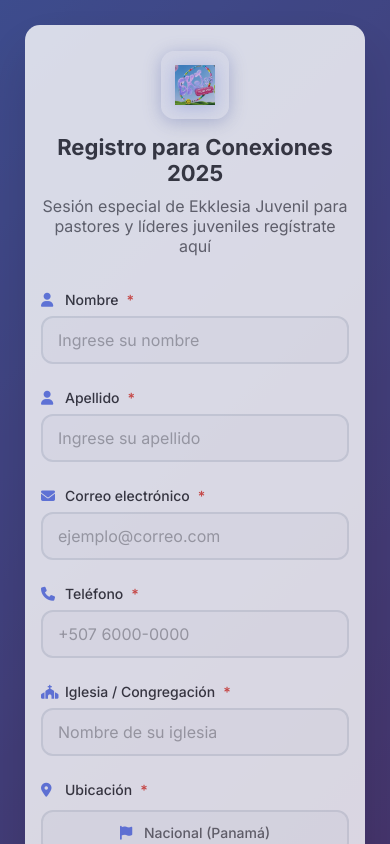
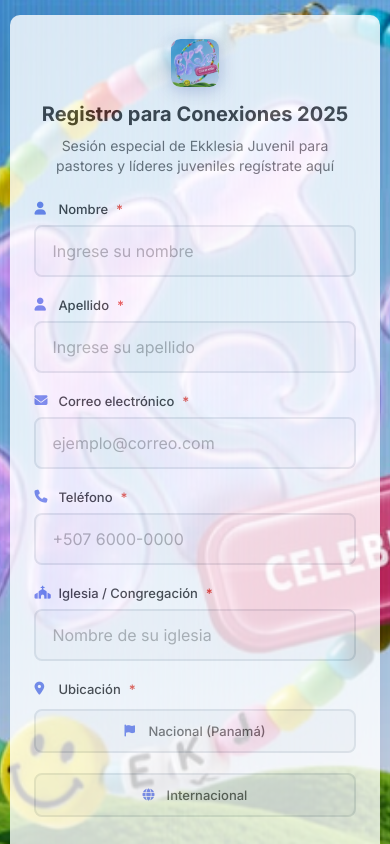
Before and after one commit to Conexiones2025/Conexiones2025, a plain HTML site: page index.html in a window 390 px wide. Shown: the top 844 px of the page. Drawn offline with Linux system fonts and the light colour scheme.

Commit message:
Update style.css

```diff
--- a/style.css
+++ b/style.css
@@ -11,6 +11,10 @@ body {
   min-height: 100vh;
   position: relative;
   overflow-x: hidden;
+  /* Mejora el rendering en móviles */
+  -webkit-font-smoothing: antialiased;
+  -moz-osx-font-smoothing: grayscale;
+  text-rendering: optimizeLegibility;
 }
 
 .background {
@@ -19,15 +23,22 @@ body {
   left: 0;
   width: 100vw;
   height: 100vh;
+  background-image: url('pictures/Conexiones\ 2025.png');
+  background-size: cover;
+  background-position: center center;
+  background-repeat: no-repeat;
+  image-rendering: auto;
+  background-attachment: fixed;
+  z-index: -1;
+  /* Optimización para móviles */
+  will-change: transform;
+}
 
-  background-image: url('fondo.jpg'); /* Cambia por el nombre de tu imagen */
-  background-size: cover;             /* Escala para cubrir sin deformar */
-  background-position: center center; /* Centra la imagen */
-  background-repeat: no-repeat;       /* No se repite */
-  image-rendering: auto;              /* Mantiene la calidad nativa */
-  background-attachment: fixed;       /* Opcional: hace que el fondo no se mueva al hacer scroll */
-
-  z-index: -1;
+/* Desactivar background-attachment en móviles para mejor performance */
+@media (max-width: 768px) {
+  .background {
+    background-attachment: scroll;
+  }
 }
 
 .overlay {
@@ -55,20 +66,22 @@ body {
   display: flex;
   align-items: center;
   justify-content: center;
-  padding: 20px;
+  padding: clamp(15px, 4vw, 20px);
   opacity: 80%;
 }
 
 .form-card {
   background: rgb(255, 255, 255);
-  padding: 40px;
-  border-radius: 20px;
+  padding: clamp(20px, 6vw, 40px);
+  border-radius: clamp(15px, 3vw, 20px);
   box-shadow: 0 25px 50px rgba(0, 0, 0, 0.15);
   width: 100%;
-  max-width: 500px;
+  max-width: min(500px, 95vw);
   animation: slideUp 0.8s ease-out;
   backdrop-filter: blur(10px);
   border: 1px solid rgba(255, 255, 255, 0.2);
+  /* Mejora el scroll en móviles */
+  -webkit-overflow-scrolling: touch;
 }
 
 @keyframes slideUp {
@@ -84,45 +97,42 @@ body {
 
 .header {
   text-align: center;
-  margin-bottom: 35px;
+  margin-bottom: clamp(25px, 5vw, 35px);
 }
 
 .header h1 {
   color: #333;
-  font-size: 28px;
+  font-size: clamp(20px, 5vw, 28px);
   font-weight: 700;
   margin-bottom: 10px;
   display: flex;
   align-items: center;
   justify-content: center;
-  gap: 12px;
+  gap: clamp(8px, 2vw, 12px);
+  /* Mejora la legibilidad en pantallas pequeñas */
+  line-height: 1.2;
 }
 
 .logo-container {
   display: flex;
   align-items: center;
   justify-content: center;
-  width: 68px;
-  height: 68px;
+  width: clamp(48px, 12vw, 68px);
+  height: clamp(48px, 12vw, 68px);
   border-radius: 20%;
   overflow: hidden;
   background: rgba(255, 255, 255, 0.8);
   box-shadow: 0 4px 20px rgba(0, 0, 0, 0.1);
   margin: 0 auto 15px auto;
-  align-self: center;
   transition: transform 0.3s ease;
   filter: drop-shadow(0 2px 8px rgba(102, 126, 234, 0.3));
 }
 
 .event-logo {
-  width: 68px;
-  height: 68px;
+  width: clamp(48px, 12vw, 68px);
+  height: clamp(48px, 12vw, 68px);
   transition: transform 0.3s ease;
   filter: drop-shadow(0 2px 8px rgba(102, 126, 234, 0.3));
-}
-
-/* Estilos específicos para PNG de alta calidad */
-.png-logo {
   object-fit: contain;
   image-rendering: -webkit-optimize-contrast;
   image-rendering: -moz-crisp-edges;
@@ -131,18 +141,22 @@ body {
   -moz-osx-font-smoothing: grayscale;
 }
 
+/* Reducir efectos hover en dispositivos táctiles */
+@media (hover: hover) {
   .event-logo:hover {
     transform: scale(1.1) rotate(5deg);
+  }
 }
 
 .header p {
   color: #666;
-  font-size: 16px;
+  font-size: clamp(14px, 3vw, 16px);
   font-weight: 400;
+  line-height: 1.4;
 }
 
 .form-group {
-  margin-bottom: 25px;
+  margin-bottom: clamp(20px, 4vw, 25px);
 }
 
 label {
@@ -152,12 +166,13 @@ label {
   margin-bottom: 8px;
   color: #333;
   font-weight: 500;
-  font-size: 14px;
+  font-size: clamp(13px, 2.5vw, 14px);
 }
 
 label i {
   color: #667eea;
   width: 16px;
+  flex-shrink: 0;
 }
 
 .required {
@@ -172,13 +187,24 @@ label i {
 
 .form-input, .form-select {
   width: 100%;
-  padding: 15px 18px;
+  padding: clamp(12px, 3vw, 15px) clamp(15px, 3.5vw, 18px);
   border: 2px solid #e1e5e9;
-  border-radius: 12px;
-  font-size: 16px;
+  border-radius: clamp(8px, 2vw, 12px);
+  font-size: clamp(14px, 3vw, 16px);
   font-family: inherit;
   transition: all 0.3s ease;
   background-color: #fafbfc;
+  /* Mejoras para móviles */
+  -webkit-appearance: none;
+  -moz-appearance: none;
+  appearance: none;
+}
+
+/* Zoom prevention en iOS */
+@media screen and (max-width: 767px) {
+  .form-input, .form-select {
+    font-size: max(16px, 1em);
+  }
 }
 
 .form-input:focus, .form-select:focus {
@@ -205,7 +231,7 @@ label i {
 
 .location-type-container {
   display: flex;
-  gap: 20px;
+  gap: clamp(10px, 3vw, 20px);
   margin-bottom: 15px;
   flex-wrap: wrap;
 }
@@ -214,6 +240,8 @@ label i {
   display: flex;
   align-items: center;
   position: relative;
+  flex: 1;
+  min-width: min(140px, 100%);
 }
 
 .location-radio {
@@ -224,22 +252,27 @@ label i {
   display: flex;
   align-items: center;
   gap: 8px;
-  padding: 12px 20px;
+  padding: clamp(10px, 2.5vw, 12px) clamp(15px, 4vw, 20px);
   background: #f8f9fa;
   border: 2px solid #e1e5e9;
-  border-radius: 12px;
+  border-radius: clamp(8px, 2vw, 12px);
   cursor: pointer;
   transition: all 0.3s ease;
   font-weight: 500;
   color: #666;
-  min-width: 140px;
+  width: 100%;
   justify-content: center;
+  font-size: clamp(13px, 2.5vw, 14px);
+  /* Mejora el área táctil en móviles */
+  min-height: 44px;
 }
 
+@media (hover: hover) {
   .checkbox-label:hover {
     border-color: #667eea;
     background: #f0f4ff;
     transform: translateY(-1px);
+  }
 }
 
 .location-radio:checked + .checkbox-label {
@@ -254,7 +287,7 @@ label i {
 }
 
 .checkbox-label i {
-  font-size: 14px;
+  font-size: clamp(12px, 2.5vw, 14px);
   transition: color 0.3s ease;
 }
 
@@ -278,12 +311,12 @@ label i {
 
 .submit-btn {
   width: 100%;
-  padding: 18px;
+  padding: clamp(15px, 4vw, 18px);
   background: linear-gradient(135deg, #667eea 0%, #764ba2 100%);
   color: white;
   border: none;
-  border-radius: 12px;
-  font-size: 16px;
+  border-radius: clamp(8px, 2vw, 12px);
+  font-size: clamp(14px, 3vw, 16px);
   font-weight: 600;
   cursor: pointer;
   transition: all 0.3s ease;
@@ -293,11 +326,17 @@ label i {
   justify-content: center;
   gap: 10px;
   font-family: inherit;
+  /* Mejora el área táctil */
+  min-height: 50px;
+  /* Evita el zoom en iOS */
+  -webkit-appearance: none;
 }
 
+@media (hover: hover) {
   .submit-btn:hover:not(:disabled) {
     transform: translateY(-2px);
     box-shadow: 0 15px 30px rgba(102, 126, 234, 0.4);
+  }
 }
 
 .submit-btn:active {
@@ -313,11 +352,12 @@ label i {
 
 .message {
   margin-top: 20px;
-  padding: 16px;
-  border-radius: 12px;
+  padding: clamp(12px, 3vw, 16px);
+  border-radius: clamp(8px, 2vw, 12px);
   text-align: center;
   font-weight: 500;
   animation: fadeIn 0.5s ease-out;
+  font-size: clamp(14px, 2.5vw, 16px);
 }
 
 @keyframes fadeIn {
@@ -345,18 +385,19 @@ label i {
 
 .footer {
   text-align: center;
-  margin-top: 25px;
+  margin-top: clamp(20px, 4vw, 25px);
   padding-top: 20px;
   border-top: 1px solid #eee;
 }
 
 .footer p {
   color: #666;
-  font-size: 13px;
+  font-size: clamp(12px, 2.5vw, 13px);
   display: flex;
   align-items: center;
   justify-content: center;
   gap: 8px;
+  line-height: 1.4;
 }
 
 .footer i {
@@ -378,14 +419,15 @@ label i {
 
 .loading-content {
   background: white;
-  padding: 30px;
+  padding: clamp(20px, 5vw, 30px);
   border-radius: 15px;
   text-align: center;
   box-shadow: 0 10px 30px rgba(0, 0, 0, 0.3);
+  max-width: 90vw;
 }
 
 .loading-content i {
-  font-size: 32px;
+  font-size: clamp(24px, 6vw, 32px);
   color: #667eea;
   animation: spin 1s linear infinite;
   margin-bottom: 15px;
@@ -394,7 +436,7 @@ label i {
 .loading-content p {
   color: #333;
   font-weight: 500;
-  font-size: 16px;
+  font-size: clamp(14px, 3vw, 16px);
 }
 
 @keyframes spin {
@@ -403,68 +445,6 @@ label i {
   }
   to {
     transform: rotate(360deg);
-  }
-}
-
-/* Responsive */
-@media (max-width: 600px) {
-  .form-card {
-    padding: 30px 20px;
-    margin: 10px;
-    border-radius: 15px;
-  }
-
-  .header h1 {
-    font-size: 24px;
-  }
-
-  .form-input, .form-select, .submit-btn {
-    font-size: 16px;
-  }
-
-  .container {
-    padding: 15px;
-  }
-
-  .location-type-container {
-    flex-direction: column;
-    gap: 10px;
-  }
-
-  .checkbox-label {
-    min-width: 100%;
-  }
-}
-
-@media (max-width: 480px) {
-  .form-card {
-    padding: 25px 15px;
-  }
-
-  .header h1 {
-    font-size: 22px;
-    flex-direction: column;
-    gap: 8px;
-  }
-
-  .form-input, .form-select {
-    padding: 12px 15px;
-  }
-
-  .submit-btn {
-    padding: 15px;
-  }
-
-  .event-logo {
-    width: 40px;
-    height: 40px;
-  }
-}
-
-@media (max-width: 320px) {
-  .event-logo {
-    width: 36px;
-    height: 36px;
   }
 }
 
@@ -504,3 +484,196 @@ label i {
     transform: translateX(0);
   }
 }
+
+/* ========== RESPONSIVE BREAKPOINTS MEJORADOS ========== */
+
+/* Tablets grandes y laptops pequeñas */
+@media screen and (max-width: 1024px) {
+  .form-card {
+    max-width: 90vw;
+  }
+
+  .container {
+    padding: 3vw;
+  }
+}
+
+/* Tablets */
+@media screen and (max-width: 768px) {
+  .form-card {
+    max-width: 95vw;
+    margin: 5px;
+  }
+
+  .header h1 {
+    flex-direction: column;
+    gap: 10px;
+  }
+
+  .location-type-container {
+    flex-direction: column;
+    gap: 12px;
+  }
+
+  .checkbox-group {
+    min-width: 100%;
+  }
+
+  /* Mejoras para scroll en tablets */
+  .container {
+    align-items: flex-start;
+    padding-top: 20px;
+    padding-bottom: 20px;
+  }
+}
+
+/* Móviles grandes */
+@media screen and (max-width: 640px) {
+  .form-card {
+    border-radius: 12px;
+    margin: 5px;
+  }
+
+  .header h1 {
+    flex-direction: column;
+    gap: 8px;
+  }
+
+  /* Optimización de espaciado */
+  .form-group {
+    margin-bottom: 20px;
+  }
+
+  .header {
+    margin-bottom: 25px;
+  }
+}
+
+/* Móviles medianos */
+@media screen and (max-width: 480px) {
+  .container {
+    padding: 10px;
+    min-height: 100vh;
+    align-items: flex-start;
+    padding-top: 15px;
+  }
+
+  .form-card {
+    margin: 0;
+    border-radius: 10px;
+    min-height: auto;
+  }
+
+  .header h1 {
+    flex-direction: column;
+    gap: 6px;
+  }
+
+  /* Mejoras específicas para móviles pequeños */
+  .form-input, .form-select {
+    padding: 14px 16px;
+  }
+
+  .submit-btn {
+    padding: 16px;
+    min-height: 48px;
+  }
+
+  /* Scroll más suave */
+  body {
+    -webkit-overflow-scrolling: touch;
+  }
+}
+
+/* Móviles muy pequeños */
+@media screen and (max-width: 360px) {
+  .container {
+    padding: 8px;
+    padding-top: 10px;
+  }
+
+  .form-card {
+    padding: 15px;
+  }
+
+  .header {
+    margin-bottom: 20px;
+  }
+
+  .form-group {
+    margin-bottom: 18px;
+  }
+
+  .footer {
+    margin-top: 20px;
+  }
+}
+
+/* Pantallas muy anchas */
+@media screen and (min-width: 1200px) {
+  .form-card {
+    max-width: 520px;
+    padding: 50px;
+  }
+
+  .header h1 {
+    font-size: 32px;
+  }
+}
+
+/* Orientación landscape en móviles */
+@media screen and (max-height: 500px) and (orientation: landscape) {
+  .container {
+    align-items: flex-start;
+    padding-top: 10px;
+    padding-bottom: 10px;
+  }
+
+  .form-card {
+    margin: 5px auto;
+  }
+
+  .header {
+    margin-bottom: 15px;
+  }
+
+  .form-group {
+    margin-bottom: 15px;
+  }
+
+  /* Reducir animaciones en landscape */
+  .form-group {
+    animation: none;
+  }
+}
+
+/* Dark mode support */
+@media (prefers-color-scheme: dark) {
+  .form-card {
+    background: rgba(255, 255, 255, 0.95);
+  }
+}
+
+/* Reduced motion support */
+@media (prefers-reduced-motion: reduce) {
+  * {
+    animation-duration: 0.01ms !important;
+    animation-iteration-count: 1 !important;
+    transition-duration: 0.01ms !important;
+  }
+
+  .form-group {
+    animation: none;
+  }
+}
+
+/* High contrast mode */
+@media (prefers-contrast: high) {
+  .form-input, .form-select {
+    border-width: 3px;
+  }
+
+  .submit-btn {
+    border: 2px solid #333;
+  }
+}
```
Lines whose indentation alone changed are shown as unchanged.
